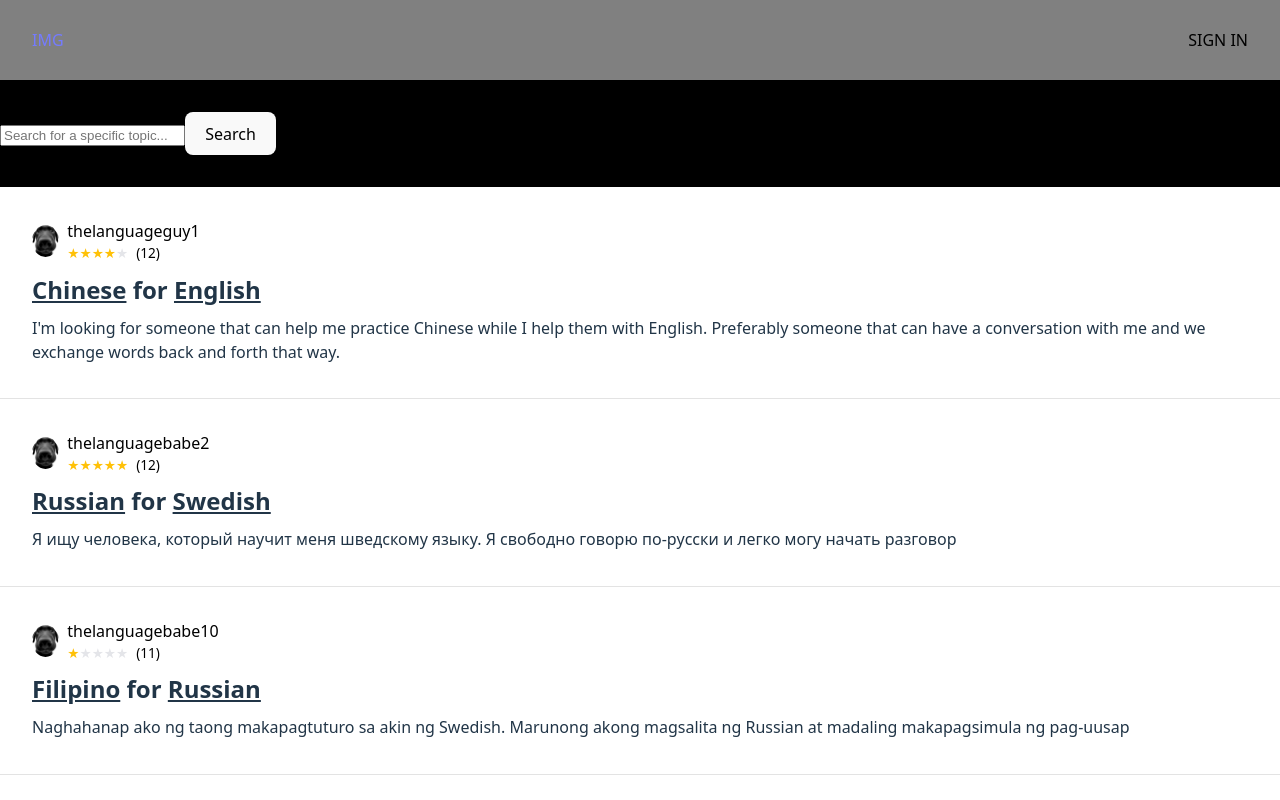
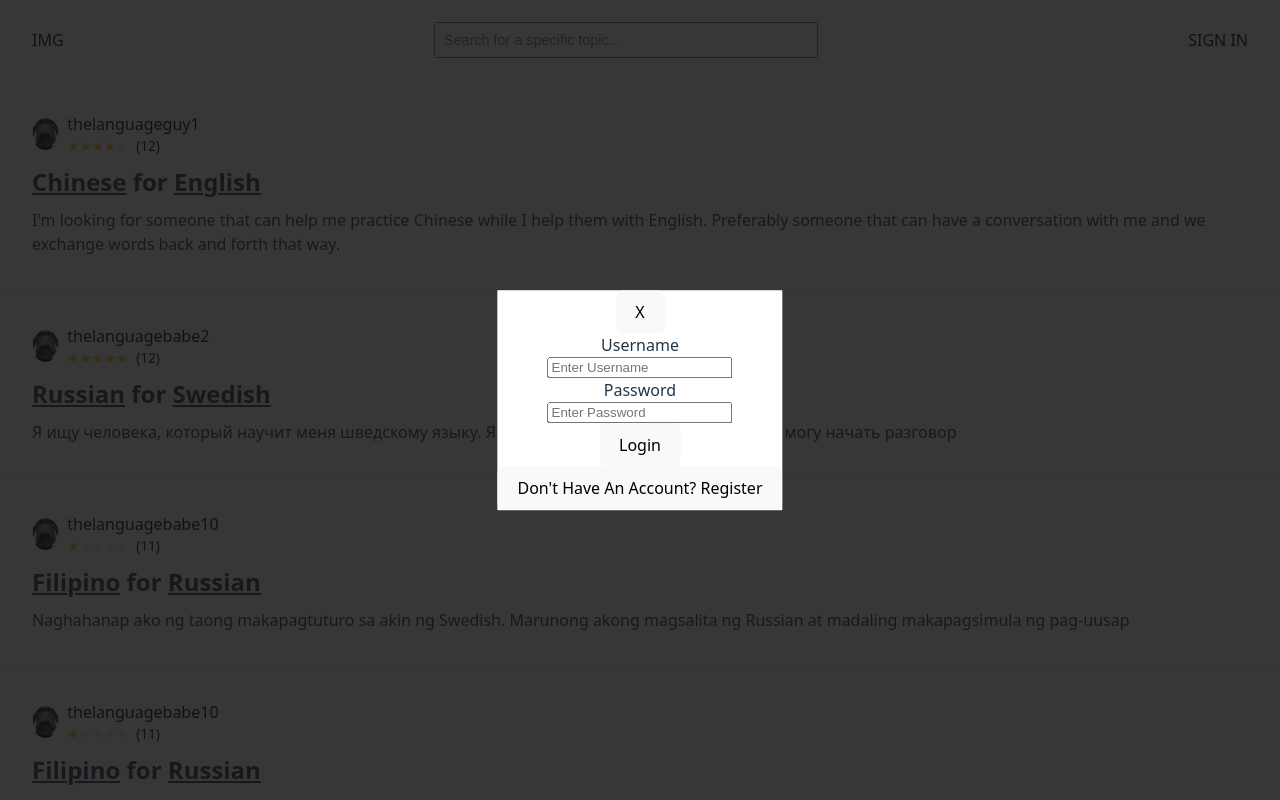
Before and after one commit to SH13579/Codelings, a React (Vite) app in the folder frontend/: page / in a window 1280 px wide. Both pictures are taken after a click on the link "SIGN IN". Shown: the top 800 px of the page. Built offline with nearby package versions, Linux system fonts and the light colour scheme.

Commit message:
Changed header, implemented star system, styled the service card, created the modal for registering and signing up

```diff
--- a/frontend/src/App.jsx
+++ b/frontend/src/App.jsx
@@ -1,15 +1,18 @@
 import { useState } from 'react'
 import Header from './components/Header'
 import Content from './components/Content'
+import Account from './components/Account'
 import './styles/App.css'
 
 function App() {
-  const [count, setCount] = useState(0)
+  const [login, setLogin] = useState(false);
 
   return (
     <div>
-      <Header />
+      <Header setLogin={setLogin}/>
       <Content />
+      {login ? <Account setLogin={setLogin}/> : null}
+      {console.log(login)}
     </div>
   )
 }
--- /dev/null
+++ b/frontend/src/components/Account.jsx
@@ -0,0 +1,53 @@
+import React, { useState} from 'react';
+import '../styles/account.css'
+
+function LoginPage({ setLoginOrRegister, setLogin }){
+  return (
+    <div>
+      <div className="blur"></div>
+      <div className="account-container">
+        <button onClick={() => {
+          setLogin(false)
+        }}>X</button>
+        <label>Username</label>
+        <input type="text" name="username" placeholder="Enter Username"/>
+        <label>Password</label>
+        <input type="password" name="password" placeholder="Enter Password"/>
+        <button>Login</button>
+        <button onClick={() => {
+          setLoginOrRegister("register")
+        }}>Don't Have An Account? Register</button>
+      </div>
+    </div>
+  )
+}
+
+function RegisterPage({ setLoginOrRegister, setLogin }){
+  return (
+    <form action="register">
+      <div className="blur"></div>
+      <div className="account-container">
+        <button onClick={() => {
+          setLogin(false)
+        }}>X</button>
+        <label>Username</label>
+        <input type="text" name="username" placeholder="Enter Username"/>
+        <label>Password</label>
+        <input type="password" name="password" placeholder="Enter Password"/>
+        {/* <label>Confirm Password</label>
+        <input type="text" name="conf-password" placeholder="Re-Enter Password"/> */}
+        <button>Register</button>
+        <button onClick={() => {
+          setLoginOrRegister("login")
+        }}>Already Have An Account? Login</button>
+      </div>
+    </form>
+  )
+}
+
+export default function Account({ setLogin }){
+  const [loginOrRegister, setLoginOrRegister] = useState("login")
+  return (
+    loginOrRegister === "login" ? <LoginPage setLogin={setLogin} setLoginOrRegister={setLoginOrRegister}/> : <RegisterPage setLogin={setLogin} setLoginOrRegister={setLoginOrRegister}/>
+  )
+}
--- /dev/null
+++ b/frontend/src/components/Chat.jsx
@@ -0,0 +1,5 @@
+import React from 'react';
+
+export default function Chat(){
+  const socket = new WebSocket("ws://localhost:5173")
+}
--- a/frontend/src/components/Content.jsx
+++ b/frontend/src/components/Content.jsx
@@ -1,4 +1,4 @@
-import React, { useState }from 'react';
+import React, { useState } from 'react';
 import '../styles/content.css'
 import services from '../data/services'
 
@@ -39,7 +39,7 @@ function ServiceCard(props){
           <span className="language">{props.user_language}</span> for <span className="language">{props.target_language}</span></h2>
         <div className="service-desc">{props.description}</div>
       </div>
-      <div class="horizontal-line"></div>
+      <div className="horizontal-line"></div>
     </div>
   )
 }
@@ -57,10 +57,6 @@ export default function Services(){
   )
   return (
     <section className="content-wrapper">
-      <form action="/search" method="GET" className="search-bar">
-        <input type="search" placeholder="Search for a specific topic..."/>
-        <button type="submit">Search</button>
-      </form>
       <div className="services">
         {all_services}
       </div>
--- a/frontend/src/components/Header.jsx
+++ b/frontend/src/components/Header.jsx
@@ -1,12 +1,36 @@
-import React from 'react';
+import React, { useEffect, useState } from 'react';
 import '../styles/header.css';
 
-export default function Header(){
+export default function Header({ setLogin }){
+  const [isScrolled, setIsScrolled] = useState(false);
+
+  // turn the header's background color to black when page is being scrolled
+  useEffect(() => {
+    const handleScroll = () => {
+      if (window.scrollY > 50){
+        setIsScrolled(true)
+      }
+      else{
+        setIsScrolled(false);
+      }
+    };
+
+    window.addEventListener("scroll", handleScroll);
+
+    return () => {
+      window.removeEventListener("scroll", handleScroll);
+    };
+  }, []);
 
   return (
-    <header className="header">
+    <header className={`header ${isScrolled ? "scrolled" : ""}`}>
       <a className="header-buttons">IMG</a>
-      <a className="header-buttons">SIGN IN</a>
+      <form className="search-wrapper" action="/search" method="GET">
+        <input className="search-bar" type="search" placeholder="Search for a specific topic..."/>
+      </form>
+      <a onClick={() => {
+        setLogin(true)
+      }} className="header-buttons">SIGN IN</a>
     </header>
   )
 }
--- a/frontend/src/data/services.js
+++ b/frontend/src/data/services.js
@@ -28,5 +28,55 @@ export default [
     pfp: "doggy.png",
     reviews_stars: "1",
     reviews_count: "11"
+  },
+  {
+    id: 3,
+    description: "Naghahanap ako ng taong makapagtuturo sa akin ng Swedish. Marunong akong magsalita ng Russian at madaling makapagsimula ng pag-uusap",
+    user_language: "Filipino",
+    target_language: "Russian",
+    name: "thelanguagebabe10",
+    pfp: "doggy.png",
+    reviews_stars: "1",
+    reviews_count: "11"
+  },
+  {
+    id: 3,
+    description: "Naghahanap ako ng taong makapagtuturo sa akin ng Swedish. Marunong akong magsalita ng Russian at madaling makapagsimula ng pag-uusap",
+    user_language: "Filipino",
+    target_language: "Russian",
+    name: "thelanguagebabe10",
+    pfp: "doggy.png",
+    reviews_stars: "1",
+    reviews_count: "11"
+  },
+  {
+    id: 3,
+    description: "Naghahanap ako ng taong makapagtuturo sa akin ng Swedish. Marunong akong magsalita ng Russian at madaling makapagsimula ng pag-uusap",
+    user_language: "Filipino",
+    target_language: "Russian",
+    name: "thelanguagebabe10",
+    pfp: "doggy.png",
+    reviews_stars: "1",
+    reviews_count: "11"
+  },
+  {
+    id: 3,
+    description: "Naghahanap ako ng taong makapagtuturo sa akin ng Swedish. Marunong akong magsalita ng Russian at madaling makapagsimula ng pag-uusap",
+    user_language: "Filipino",
+    target_language: "Russian",
+    name: "thelanguagebabe10",
+    pfp: "doggy.png",
+    reviews_stars: "1",
+    reviews_count: "11"
+  },
+  {
+    id: 3,
+    description: "Naghahanap ako ng taong makapagtuturo sa akin ng Swedish. Marunong akong magsalita ng Russian at madaling makapagsimula ng pag-uusap",
+    user_language: "Filipino",
+    target_language: "Russian",
+    name: "thelanguagebabe10",
+    pfp: "doggy.png",
+    reviews_stars: "1",
+    reviews_count: "11"
   }
 ]
--- a/frontend/src/styles/App.css
+++ b/frontend/src/styles/App.css
@@ -38,3 +38,13 @@
 .read-the-docs {
   color: #888;
 }
+
+.blur{
+  position: fixed;
+  top: 0;
+  left: 0;
+  z-index: 1040;
+  width: 100vw;
+  height: 100vh;
+  background-color: rgba(21, 21, 21, 0.85);
+}
--- /dev/null
+++ b/frontend/src/styles/account.css
@@ -0,0 +1,12 @@
+.account-container{
+  position: fixed;
+  top: 50%;
+  left: 50%;
+  transform: translate(-50%, -50%);
+  background-color: rgb(255, 255, 255);
+  z-index: 1050;
+  display: flex;
+  flex-direction: column;
+  align-items: center;
+  justify-content: space-between;
+}
--- a/frontend/src/styles/content.css
+++ b/frontend/src/styles/content.css
@@ -1,13 +1,3 @@
-.content-wrapper{
-  background-color: black;
-}
-.search-bar{
-  padding-top: 2rem;
-}
-.services{
-  background-color: white;
-  margin-top: 2rem;
-}
 .service-wrapper{
   cursor: pointer;
 }
--- a/frontend/src/styles/header.css
+++ b/frontend/src/styles/header.css
@@ -1,5 +1,5 @@
 .header{
-  background-color: gray;
+  background-color: white;
   display: flex;
   justify-content: space-between;
   align-items: center;
@@ -7,11 +7,27 @@
   position: sticky;
   top: 0;
   z-index: 1000;
+  transition: background-color 0.2s ease-in-out;
 }
-
+.header.scrolled{
+  background-color: rgb(204, 204, 204);
+}
 .header-buttons{
   padding: 2rem;
   text-decoration: none;
   cursor: pointer;
   color: black;
 }
+.search-wrapper{
+  max-width: 30%;
+  width: 25rem;
+  display: flex;
+  align-items: center;
+  justify-content: center;
+}
+.search-bar{
+  height: 2.25rem;
+  width: 100%;
+  padding: 0.5rem;
+  font-size: 0.9rem;
+}
```
Also changed, not shown: frontend/src/components/Profile.jsx (added), 2 other files (tests, documents, lock files or other folders).
